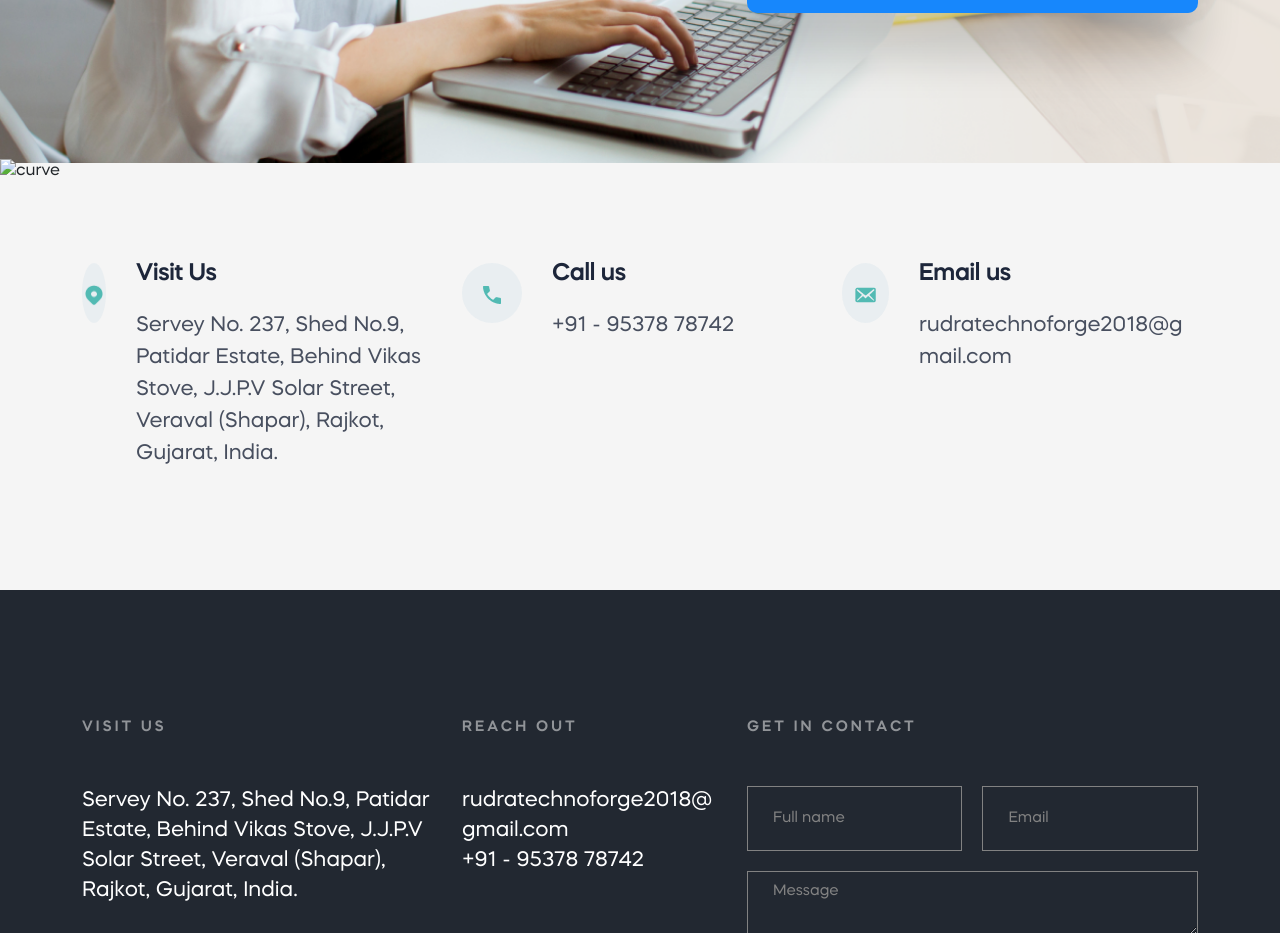
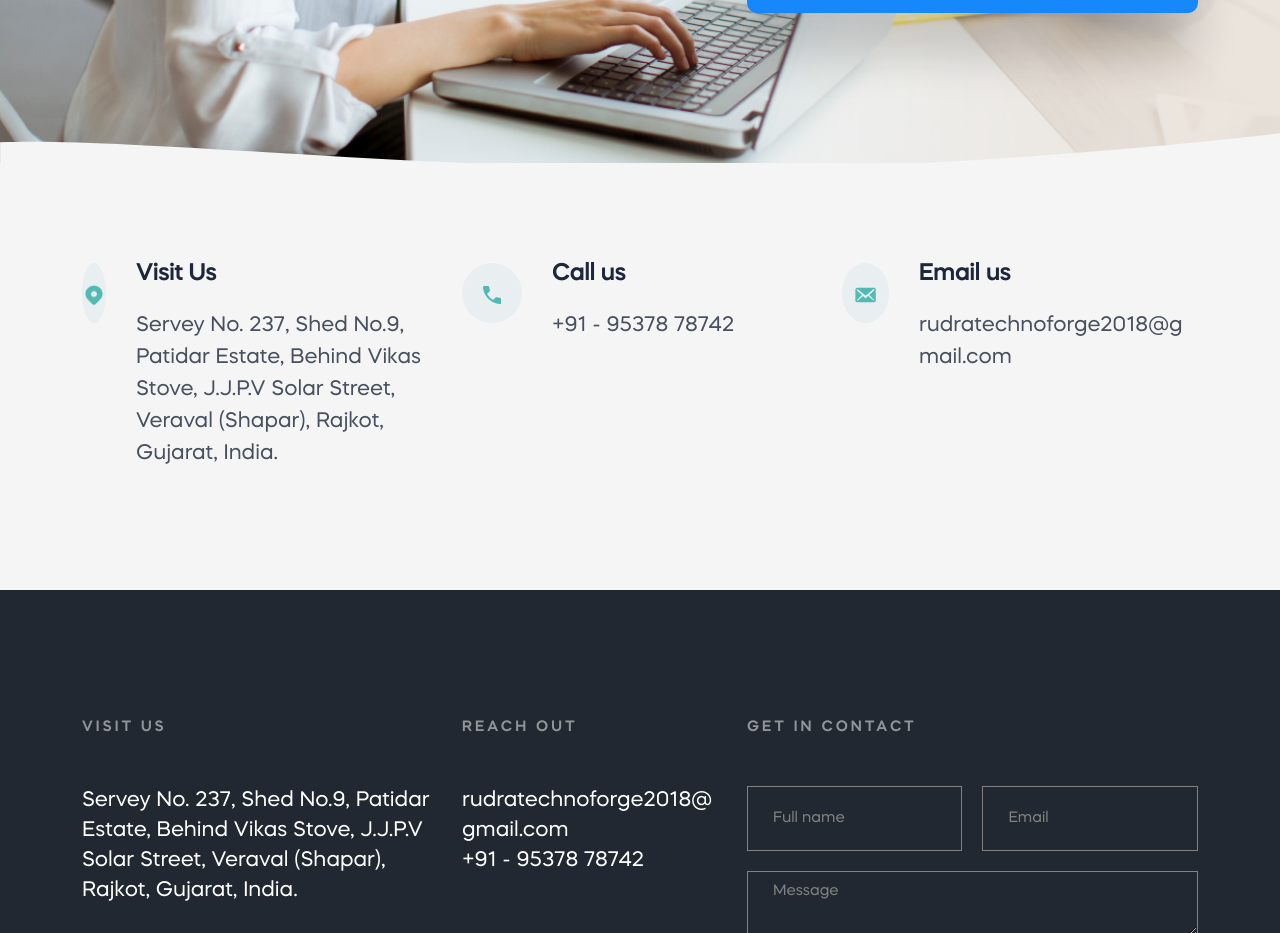
Before and after one commit to Janhvi-Kalariya/RudraTechnoForge, a plain HTML site: page contact.html in a window 1280 px wide. Shown: the part 1100-2033 px from the top of the page. Drawn offline with Linux system fonts and the light colour scheme.

Commit message:
contact update

```diff
--- a/contact.html
+++ b/contact.html
@@ -149,7 +149,7 @@
         </div>
       </div>
       <div class="hero-curve-shape-l9 d-none d-lg-block">
-        <img src="image/landing-9/cta-curve.svg" alt="curve">
+        <img src="image/cta-curve.svg" alt="curve">
       </div>
     </div>
     <div class="inner-contact-2-items-area">
```
Also changed, not shown: image/cta-curve.svg (added), 1 other file.
